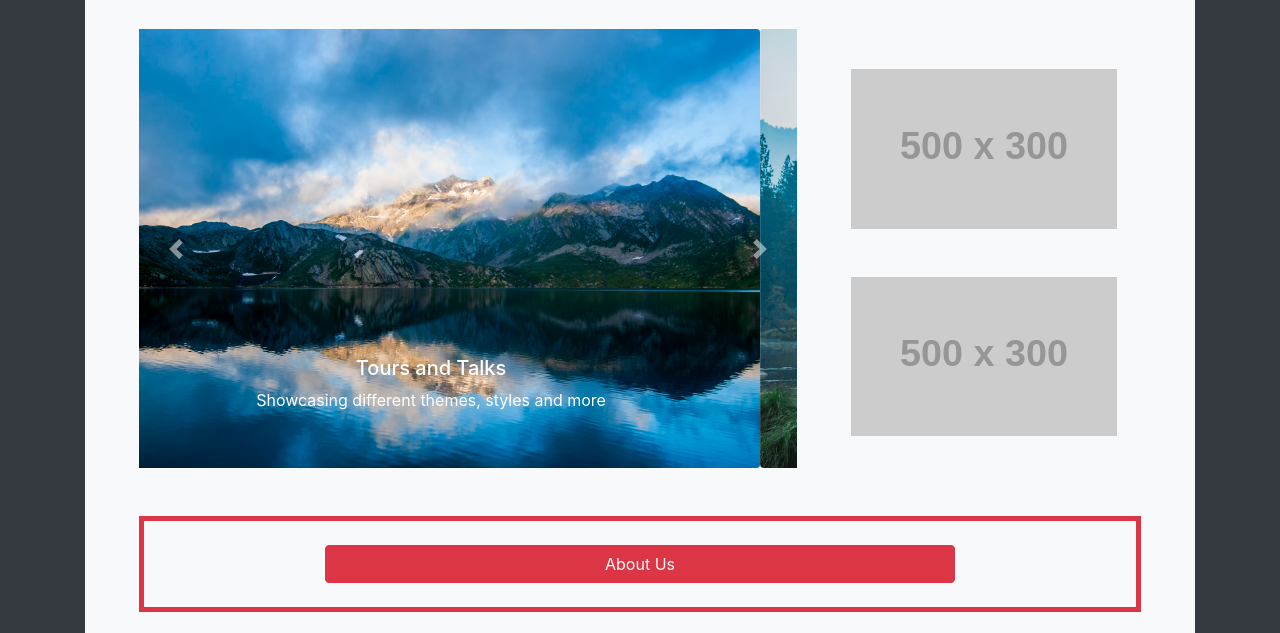
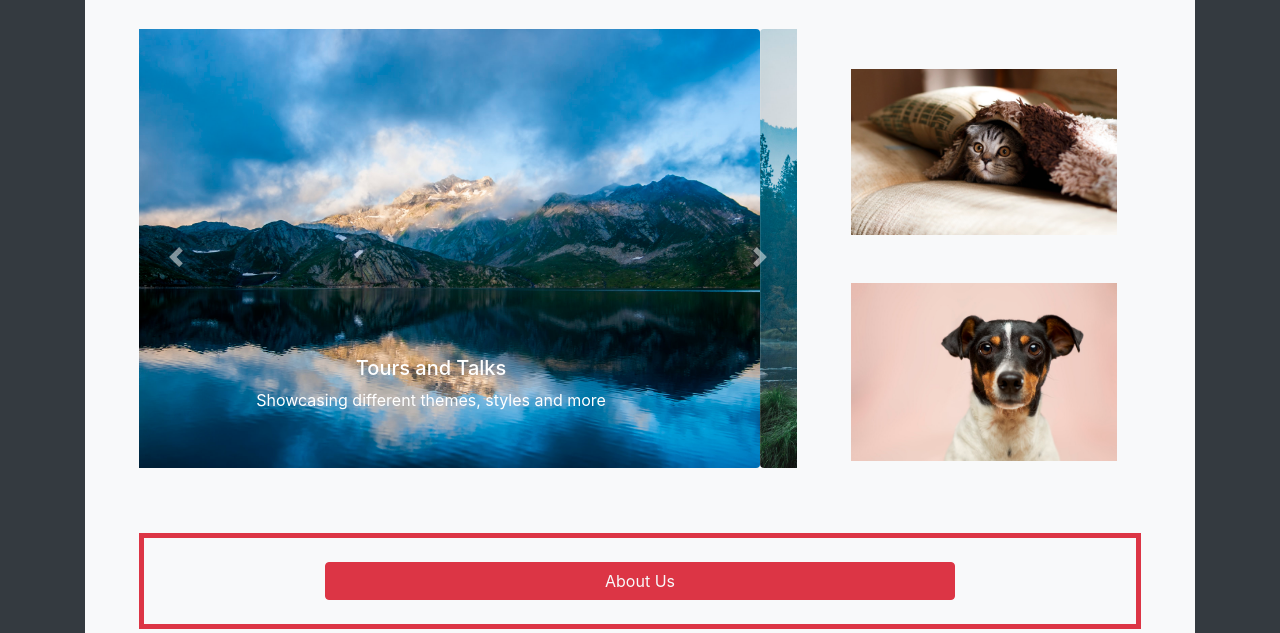
Before and after one commit to GalbaKor/Web-Design-Y1-S2-Project-2, a plain HTML site: page index.html in a window 1280 px wide. Shown: the part 117-750 px from the top of the page. Drawn offline with Linux system fonts and the light colour scheme; placeholder pictures from the web are drawn by us.

Commit message:
added word file

```diff
--- a/index.html
+++ b/index.html
@@ -76,12 +76,12 @@
                     </div>
 
 
-                    <div class="col-lg-4 col-md-12 text-center pt-3 d-none d-lg-block">
+                    <div class="col-lg-4 col-md-12 text-center pt-3 ">
                         <a href="#">
-                            <img class="img-fluid p-4" src="http://placehold.it/500x300" alt="">
+                            <img class="img-fluid p-4 d-none d-lg-block" src="Images/cat.jpg" alt="">
                         </a>
                         <a href="#">
-                            <img class="img-fluid p-4" src="http://placehold.it/500x300" alt="">
+                            <img class="img-fluid p-4  d-none d-lg-block" src="Images/dog.jpg" alt="">
                         </a>
                     </div>
                 </div>
@@ -208,7 +208,7 @@
                                             Permanent<br> collection
                                         </a>
                                         <div class="collapse multi-collapse" id="permcoll">
-                                                <img class="card-img-top pt-4" src="Images/trees.jpg" alt="">
+                                                <img class="card-img-top pt-4" src="Images/cat.jpg" alt="">
                                                 <p class="col-12 pt-4 align-middle">
                                                     Although there are numerous shorter-term exhibits and events, we pride ourselves in maintaining a permanent collection of our favourite pieces.
                                                 </p>
@@ -219,7 +219,7 @@
                                             Half-Term<br> events
                                         </a>
                                         <div class="collapse multi-collapse" id="halfterm">
-                                                <img class="card-img-top pt-4" src="Images/trees.jpg" alt="">
+                                                <img class="card-img-top pt-4" src="Images/dog.jpg" alt="">
                                                 <p class="col-12 pt-4 align-middle">
                                                     We hold dedicated half-term events for kids! Perfect for a family outing.
                                                 </p>
@@ -364,11 +364,11 @@
                     </div>
                     <div class="col-md-4 border-5 border border-primary text-center">
                         <h3 class="my-3 pb-4">Benefits of Joining</h3>
-                        <ul>
-                            <li class="hidebullet pr-4"><span>Lorem Ipsum</span></li><br>
-                            <li class="hidebullet pr-4"><span>Dolor Sit Amet</span></li><br>
-                            <li class="hidebullet pr-4"><span>Consectetur</span></li><br>
-                            <li class="hidebullet pr-4"><span>Adipiscing Elit</span></li><br>
+                        <ul class="text-center justify-content-center">
+                            <li class="hidebullet pr-4">Lorem Ipsum</li><br>
+                            <li class="hidebullet pr-4">Dolor Sit Amet</li><br>
+                            <li class="hidebullet pr-4">Consectetur</li><br>
+                            <li class="hidebullet pr-4">Adipiscing Elit</li><br>
                         </ul>
                     </div>
                 </div>
@@ -416,25 +416,25 @@
 
                     <div class="col-md-3 col-sm-6 mb-4">
                     <a href="#">
-                            <img class="img-fluid" src="http://placehold.it/500x300" alt="">
+                            <img class="img-fluid" src="Images/cat.jpg" alt="">
                         </a>
                     </div>
 
                     <div class="col-md-3 col-sm-6 mb-4">
                     <a href="#">
-                            <img class="img-fluid" src="http://placehold.it/500x300" alt="">
+                            <img class="img-fluid" src="Images/mountain_landscape.jpeg" alt="">
                         </a>
                     </div>
 
                     <div class="col-md-3 col-sm-6 mb-4">
                     <a href="#">
-                            <img class="img-fluid" src="http://placehold.it/500x300" alt="">
+                            <img class="img-fluid" src="Images/dog.jpg" alt="">
                         </a>
                     </div>
 
                     <div class="col-md-3 col-sm-6 mb-4">
                     <a href="#">
-                            <img class="img-fluid" src="http://placehold.it/500x300" alt="">
+                            <img class="img-fluid" src="Images/trees.jpg" alt="">
                         </a>
                     </div>
 
@@ -447,7 +447,7 @@
                                         <!---- Footer ---->
         <footer class="py-3 bg-secondary w-100">
             <div class="container">
-            <p class="m-0 text-center text-white">Copyright &copy; Memoires and Megapixels 2020</p>
+            <p class="m-0 text-center text-white">Contact information: "Insert phone number here" "Insert email address here"<br>Copyright &copy; Memoires and Megapixels 2020</p>
             </div>
         </footer>
 
```
Also changed, not shown: Images/cat.jpg (added), Images/dog.jpg (added), css/styles.css (line endings or trailing spaces), 2 other files.
